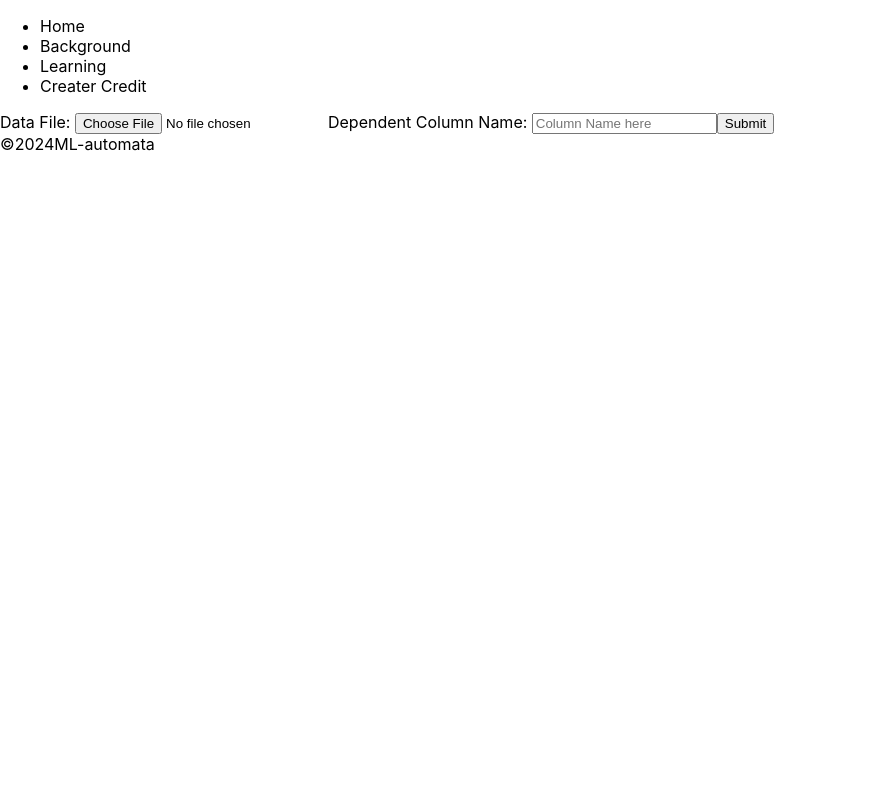
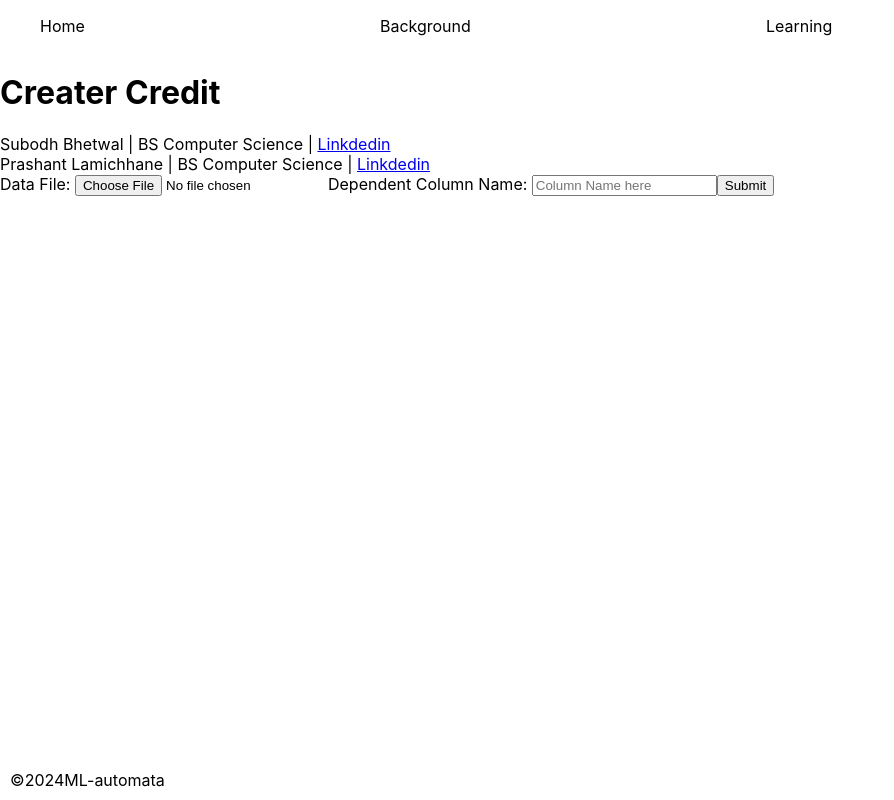
Before and after one commit to Chepakada/ML-automata, a React (Create React App) app in the folder frontend/: page /creater-credit in a window 1280 px wide. Shown: the whole page, without its empty margins (0-894 px from the left). Built offline with nearby package versions, Linux system fonts and the light colour scheme.

Commit message:
header almost done

```diff
--- a/frontend/package.json
+++ b/frontend/package.json
@@ -10,7 +10,8 @@
     "@types/react-dom": "^18.3.0",
     "react": "^18.3.1",
     "react-dom": "^18.3.1",
-    "react-scripts": "5.0.1",
+    "react-router-dom": "^6.23.1",
+    "react-scripts": "^5.0.1",
     "web-vitals": "^2.1.4"
   },
   "scripts": {
--- a/frontend/src/App.css
+++ b/frontend/src/App.css
@@ -23,10 +23,51 @@
   font-size: calc(10px + 2vmin);
   color: white;
 }
+/* nav {
+
+display : flex;
+justify-content: space-between;
+
+} */
+
+nav ul {
+  /* margin:0; */
+  display: flex;
+  justify-content: space-between;
+  margin-right: 30px;
+
+
+  list-style-type: none;
+}
+
+nav a {
+
+  display : block;
+  color : white;
+  text-align: center;
+  padding : .5rem;
+  text-decoration: none;
+}
+nav a:hover {
+  background-color : rgba(255,255,255,0.1);
+}
+
+nav .active {
+  background-color : rgba(0,0,0,0.3);
+} */
+
 
 .App-link {
   color: #61dafb;
 }
+
+
+footer{
+  position: fixed;
+  bottom: 0;
+  padding: 10px;
+}
+
 
 @keyframes App-logo-spin {
   from {
--- a/frontend/src/modules/Components.tsx
+++ b/frontend/src/modules/Components.tsx
@@ -1,22 +1,54 @@
-import React, { ChangeEvent, useEffect } from "react";
+import React, { ChangeEvent } from "react";
+import { Routes, Route, BrowserRouter, Link } from 'react-router-dom';
 
 import { useState } from "react";
 import '../App.css'
-import { Link } from 'react-router-dom';
+import creater from './Constant.tsx'
+
+
+function CreaterCredit(){
+    function TextContent(props:any){
+        const person = props.specs;
+         return(<div >
+                {person.CreaterName}
+                {person.Education}
+                <a href  = {person.Linkedin} target = "_blank">Linkdedin</a>
+                </div>)
+    }
+
+    return(
+        <div>
+        <h1>Creater Credit</h1>
+        {creater.map(person => <TextContent specs = {person}/>)}
+        </div>
+    )
+}
+
+
+// export default CreaterCredit;
 
 export function Header(){
     return (
+
         <header>
+        <BrowserRouter>
            <nav>
             <ul>
                 <li>Home</li>
                 <li>Background</li>
                 <li>Learning</li>
-                <li>Creater Credit</li>
+                <li>< Link to = "/creater-credit"> Creater Credit</Link></li>
 
             </ul>
            </nav>
+
+           <Routes>
+
+            <Route path="/creater-credit" element={<CreaterCredit/>} />
+           </Routes>
+        </BrowserRouter>
         </header>
+
     )
     // return (
     //     <header>
@@ -104,18 +136,3 @@ export function InputBox(){
         </div>
     )
 }
-
-
-
-
-export function DisplayFile(){
-    const [fileData, setFileData] = useState([]);
-    useEffect(()=>{
-        fetch("http://127.0.0.1:5000/files",{
-            method: "GET",
-            headers: {
-                "Content-Type":"application/json"
-            }
-        })
-    }).then()
-}
--- /dev/null
+++ b/frontend/src/modules/Constant.tsx
@@ -0,0 +1,14 @@
+const creater = [
+    {
+      CreaterName: 'Subodh Bhetwal  |',
+      Education: '   BS Computer Science  | ',
+      Linkedin: 'www.linkedin.com/in/subodh-bhetwal-8a6409252'
+    },
+    {
+      CreaterName: 'Prashant Lamichhane  |  ' ,
+      Education: '  BS Computer Science  |   ',
+      Linkedin: '   https://www.linkedin.com/in/prashant-lamichhane/'
+    }
+  ];
+
+  export default creater
```
Also changed, not shown: 1 other file (tests, documents, lock files or other folders).
